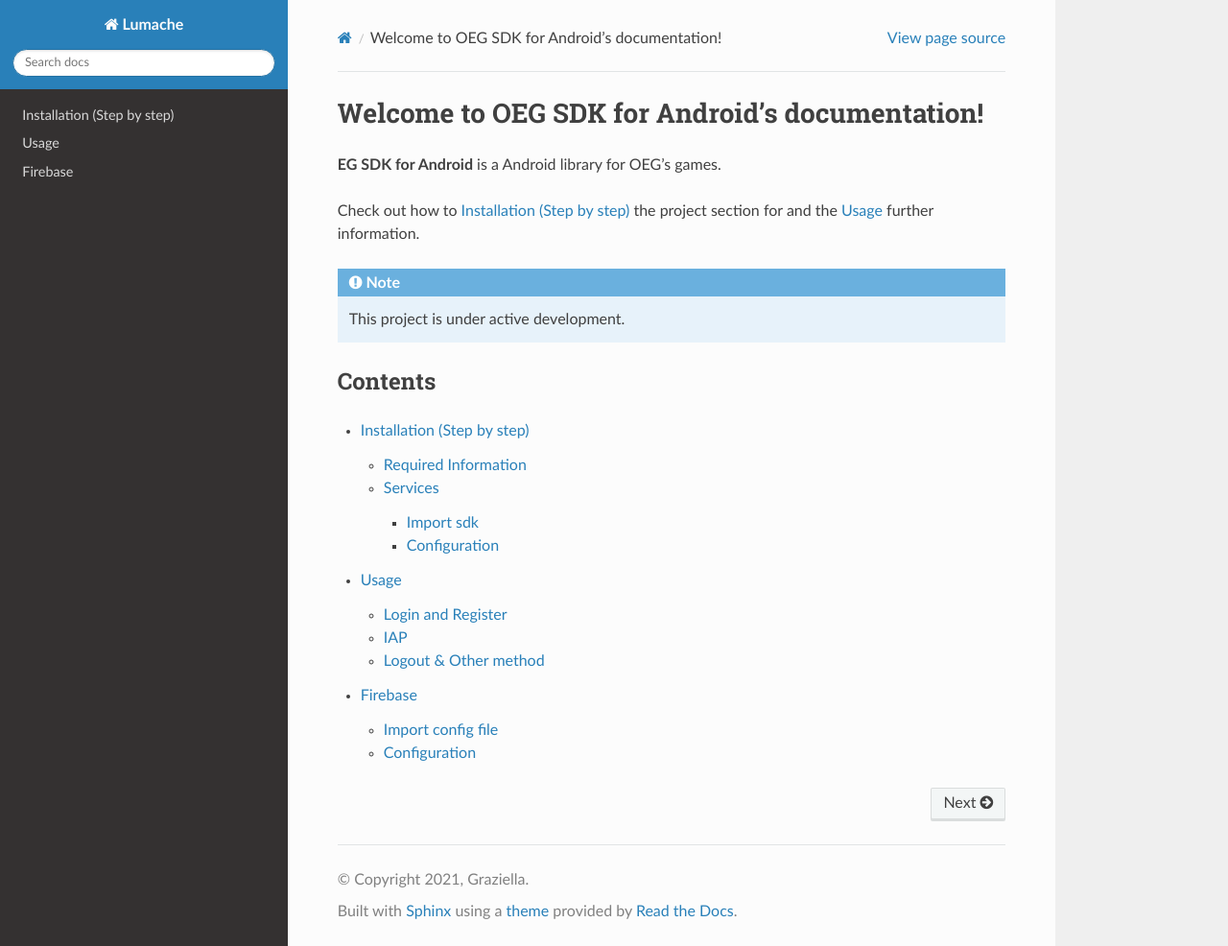
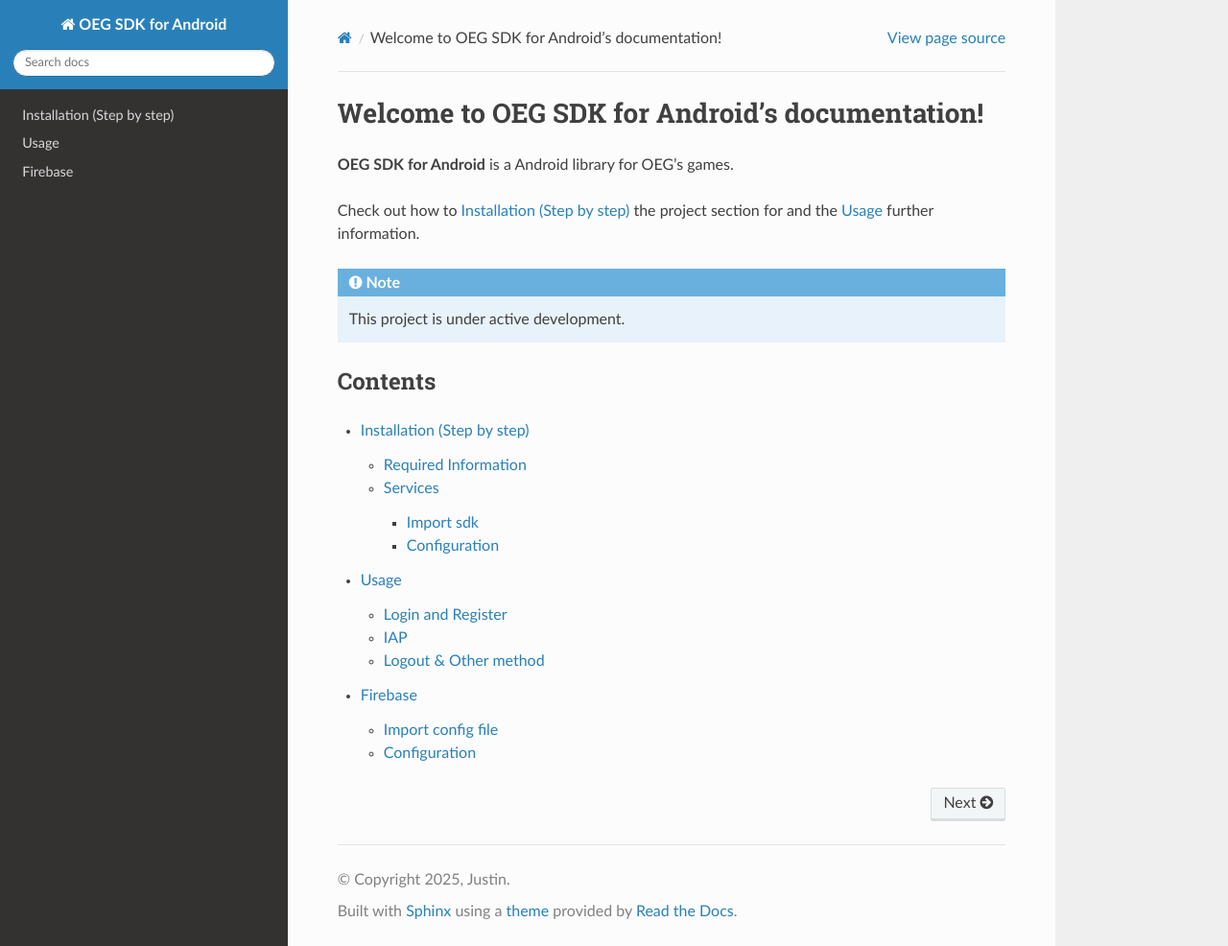
Before and after one commit to congtuyenvip/Oeg-Sdk-Doc-For-Android, a Sphinx documentation site: the page built from docs/source/index.rst, in a window 1280 px wide and 986 px high. Shown: the whole window at 96% size. Built offline with Sphinx 7.4.7 and the Read the Docs theme 3.1.0, drawn with Linux system fonts in a browser that asks for light colours.

Commit message:
Change project name and version

```diff
--- a/docs/source/conf.py
+++ b/docs/source/conf.py
@@ -2,12 +2,12 @@
 
 # -- Project information
 
-project = 'Lumache'
-copyright = '2021, Graziella'
-author = 'Graziella'
+project = 'OEG SDK for Android'
+copyright = '2025, Justin'
+author = 'Justin'
 
 release = '0.1'
-version = '0.1.0'
+version = '1.0.0'
 
 # -- General configuration
 
--- a/docs/source/index.rst
+++ b/docs/source/index.rst
@@ -1,7 +1,7 @@
 Welcome to OEG SDK for Android's documentation!
 ===================================
 
-**EG SDK for Android** is a Android library for OEG's games.
+**OEG SDK for Android** is a Android library for OEG's games.
 
 Check out how to :doc:`installation` the project section for and the :doc:`usage` further information.
 
```
